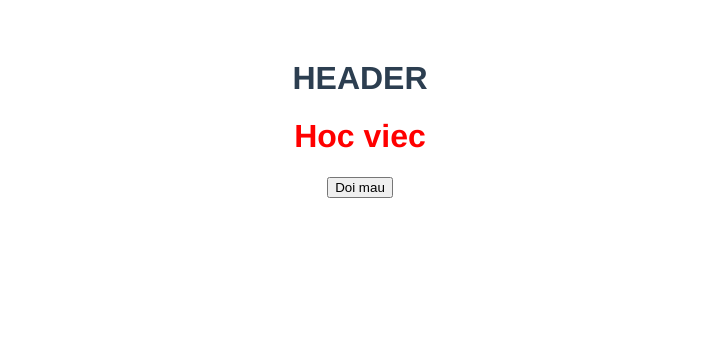
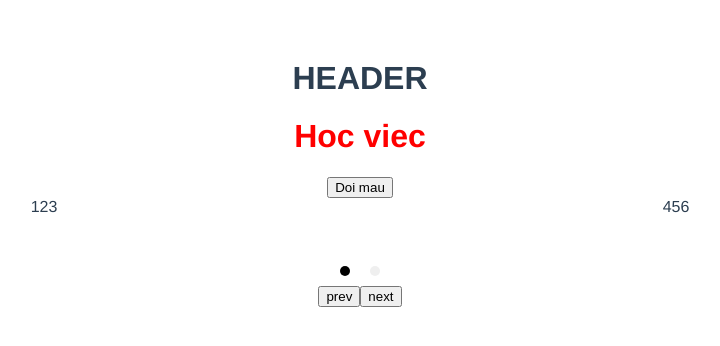
Before and after one commit to thanhdat1902/food_vuejs, a Vue app: page / in a window 1280 px wide. Shown: the top 346 px of the page, without its empty margins (280-1000 px from the left). Built offline with nearby package versions, Linux system fonts and the light colour scheme.

Commit message:
test for carousel

```diff
--- a/package.json
+++ b/package.json
@@ -9,7 +9,8 @@
   },
   "dependencies": {
     "core-js": "^3.6.5",
-    "vue": "^2.6.11"
+    "vue": "^2.6.11",
+    "vue-carousel": "^0.18.0"
   },
   "devDependencies": {
     "@vue/cli-plugin-babel": "~4.5.0",
--- a/src/App.vue
+++ b/src/App.vue
@@ -2,6 +2,7 @@
   <div id="app">
     <Header />
     <HelloWorld msg="Hoc viec"/>
+    <ItemCarousel/>
   </div>
 
 </template>
@@ -9,11 +10,13 @@
 <script>
 import HelloWorld from './components/HelloWorld.vue'
 import Header from './components/Header'
+import ItemCarousel from './components/Carousel'
 export default {
   name: 'App',
   components: {
     HelloWorld,
-    Header
+    Header,
+    ItemCarousel
   }
 }
 </script>
--- /dev/null
+++ b/src/components/Carousel.vue
@@ -0,0 +1,33 @@
+<template>
+<div>
+    <!-- navigationNextLabel là button next, tìm cách thêm vào component vào chỗ này -->
+    <carousel
+    perPage="2"
+    :navigationEnabled="true"
+    navigationNextLabel=""
+    navigationPrevLabel=""
+    >
+        <slide>123</slide>
+        <slide>456</slide>
+        <slide>7809</slide>
+    </carousel>
+
+    <Button innerText="prev"/>
+    <Button innerText="next"/>
+</div>
+</template>
+<script>
+import { Carousel, Slide } from 'vue-carousel';
+import Button from '../share/components/Button';
+export default {
+    name:"ItemCarousel",
+    components: {
+        Carousel,
+        Slide,
+        Button
+    }
+}
+</script>
+
+<style scoped>
+</style>
--- /dev/null
+++ b/src/share/components/Button.vue
@@ -0,0 +1,18 @@
+<template>
+    <button>{{innerText}}</button>
+</template>
+<script>
+export default {
+    name:"Button",
+    props: {
+        innerText: String
+    },
+    components: {
+
+    }
+}
+</script>
+
+<style scoped>
+
+</style>
```
Also changed, not shown: 1 other file (tests, documents, lock files or other folders).
